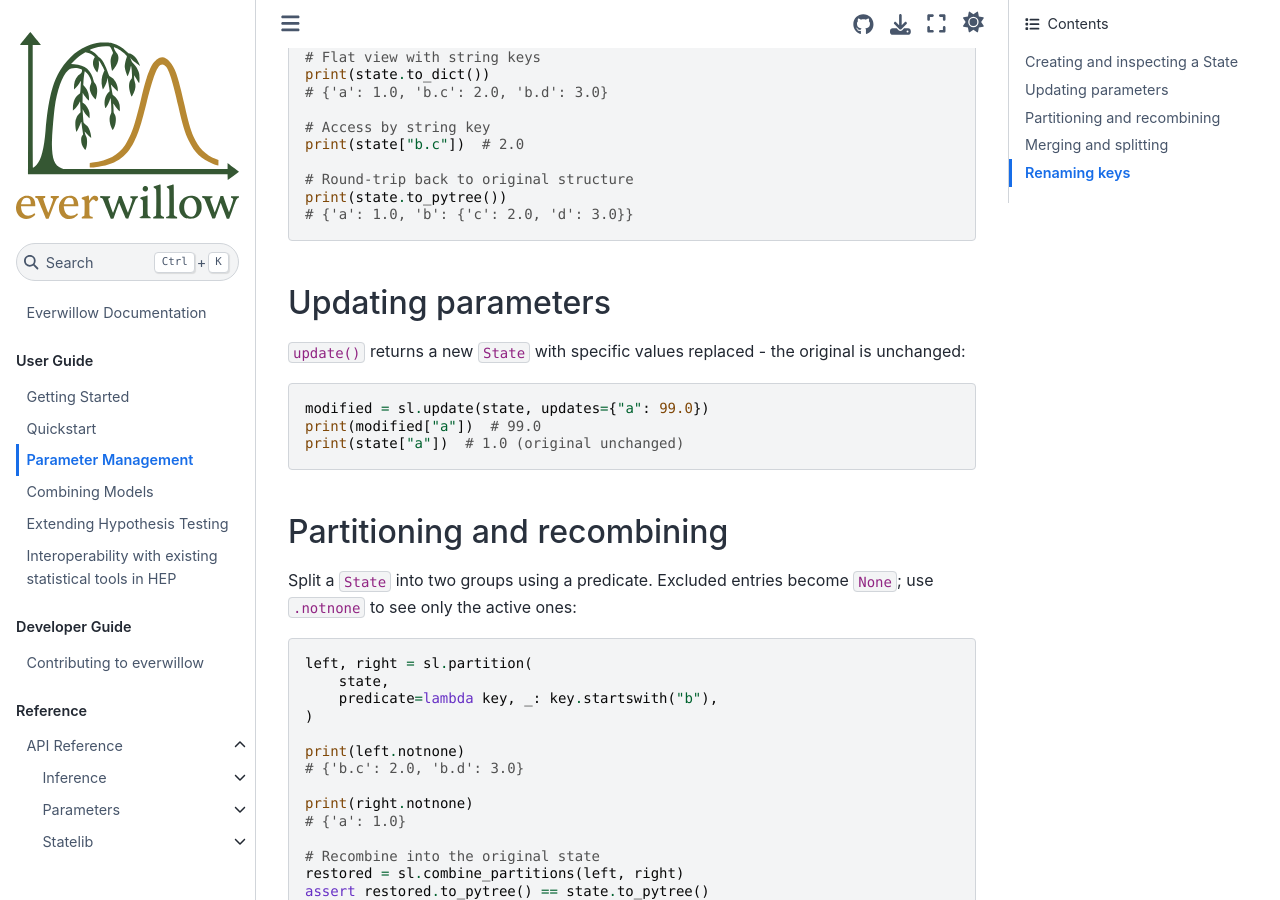
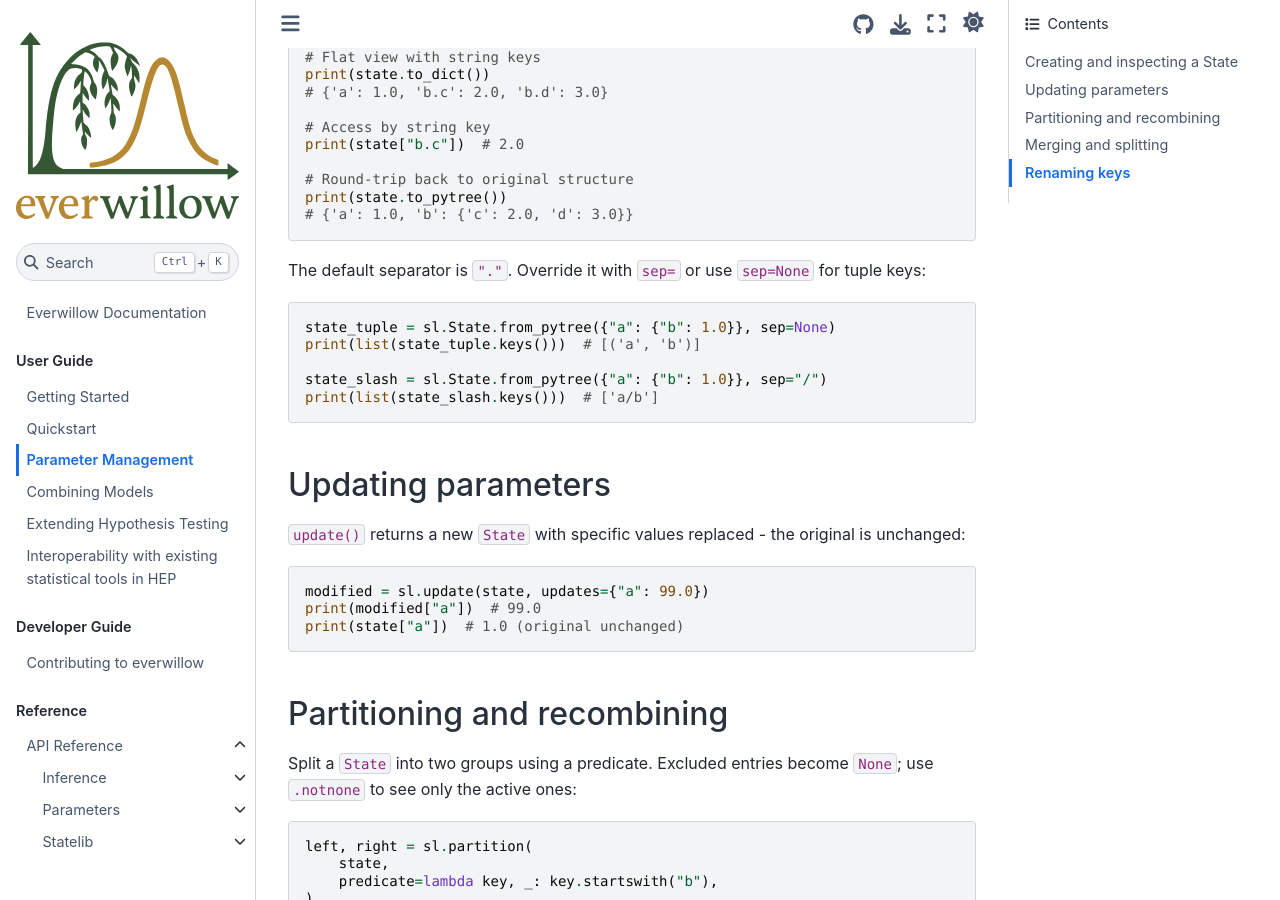
Before and after one commit to MoAly98/everwillow, a Sphinx documentation site: the page built from docs/statelib.md, in a window 1280 px wide and 900 px high, scrolled down 420 px. Built offline with Sphinx 7.4.7 and the Sphinx Book theme 1.1.4, drawn with Linux system fonts in a browser that asks for light colours.

Commit message:
docs: add sep override examples, fix combining-models intro phrasing

````diff
--- a/docs/statelib.md
+++ b/docs/statelib.md
@@ -20,6 +20,16 @@ print(state["b.c"])  # 2.0
 # Round-trip back to original structure
 print(state.to_pytree())
 # {'a': 1.0, 'b': {'c': 2.0, 'd': 3.0}}
+```
+
+The default separator is `"."`. Override it with `sep=` or use `sep=None` for tuple keys:
+
+```python
+state_tuple = sl.State.from_pytree({"a": {"b": 1.0}}, sep=None)
+print(list(state_tuple.keys()))  # [('a', 'b')]
+
+state_slash = sl.State.from_pytree({"a": {"b": 1.0}}, sep="/")
+print(list(state_slash.keys()))  # ['a/b']
 ```
 
 ## Updating parameters
````
Also changed, not shown: docs/combining-models.md (+1 -1 lines).
